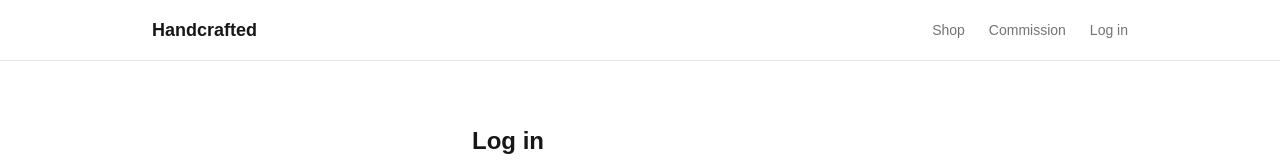
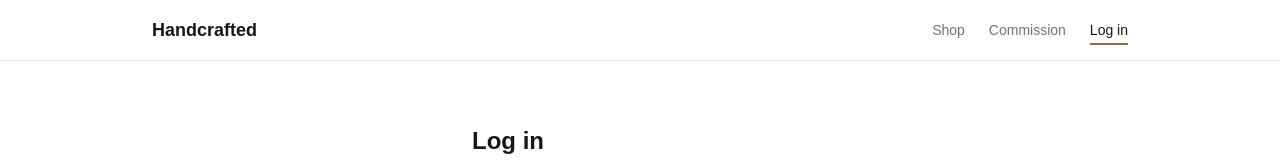
Before and after one commit to Jjjoywanjiru/wolfart, a Next.js app in the folder frontend/: page /login in a window 1280 px wide. Shown: the top 160 px of the page. Built offline with nearby package versions, Linux system fonts and the light colour scheme; no server answers.

Commit message:
Highlight the active header tab and show role-specific links
Admins see Dashboard and Customer requests; customers see Commission and My requests.

```diff
--- a/frontend/components/Header.tsx
+++ b/frontend/components/Header.tsx
@@ -2,9 +2,11 @@ import Link from "next/link";
 import { siteName } from "@/lib/site";
 import { getSession } from "@/lib/session";
 import { logout } from "@/app/admin/actions";
+import NavLink from "./NavLink";
 
 export default async function Header() {
   const session = await getSession();
+  const isAdmin = session?.role === "ADMIN";
 
   return (
     <header className="border-b border-line">
@@ -13,18 +15,28 @@ export default async function Header() {
           {siteName}
         </Link>
         <nav className="flex items-center gap-6 text-sm text-muted">
-          <Link href="/">Shop</Link>
-          <Link href="/commission">Commission</Link>
-          {session ? (
+          <NavLink href="/" match={["/", "/artwork"]}>
+            Shop
+          </NavLink>
+          {isAdmin ? (
             <>
-            <Link href="/commission/mine">My requests</Link>
-              {session.role === "ADMIN" && <Link href="/admin">Dashboard</Link>}
-              <form action={logout}>
-                <button type="submit">Log out</button>
-              </form>
+              <NavLink href="/admin" exclude={["/admin/commissions"]}>
+                Dashboard
+              </NavLink>
+              <NavLink href="/admin/commissions">Customer requests</NavLink>
             </>
           ) : (
-            <Link href="/login">Log in</Link>
+            <NavLink href="/commission" exclude={["/commission/mine"]}>
+              Commission
+            </NavLink>
+          )}
+          {session && !isAdmin && <NavLink href="/commission/mine">My requests</NavLink>}
+          {session ? (
+            <form action={logout}>
+              <button type="submit">Log out</button>
+            </form>
+          ) : (
+            <NavLink href="/login">Log in</NavLink>
           )}
         </nav>
       </div>
--- /dev/null
+++ b/frontend/components/NavLink.tsx
@@ -0,0 +1,42 @@
+"use client";
+
+import Link from "next/link";
+import { usePathname } from "next/navigation";
+import type { ReactNode } from "react";
+
+function hit(path: string, prefix: string) {
+  return prefix === "/"
+    ? path === "/"
+    : path === prefix || path.startsWith(`${prefix}/`);
+}
+
+export default function NavLink({
+  href,
+  children,
+  match,
+  exclude,
+}: {
+  href: string;
+  children: ReactNode;
+  match?: string[];
+  exclude?: string[];
+}) {
+  const pathname = usePathname() ?? "";
+  const active =
+    (match ?? [href]).some((p) => hit(pathname, p)) &&
+    !(exclude ?? []).some((p) => hit(pathname, p));
+
+  return (
+    <Link
+      href={href}
+      aria-current={active ? "page" : undefined}
+      className={
+        active
+          ? "text-foreground font-medium underline decoration-2 decoration-accent underline-offset-8"
+          : "hover:text-foreground"
+      }
+    >
+      {children}
+    </Link>
+  );
+}
```
